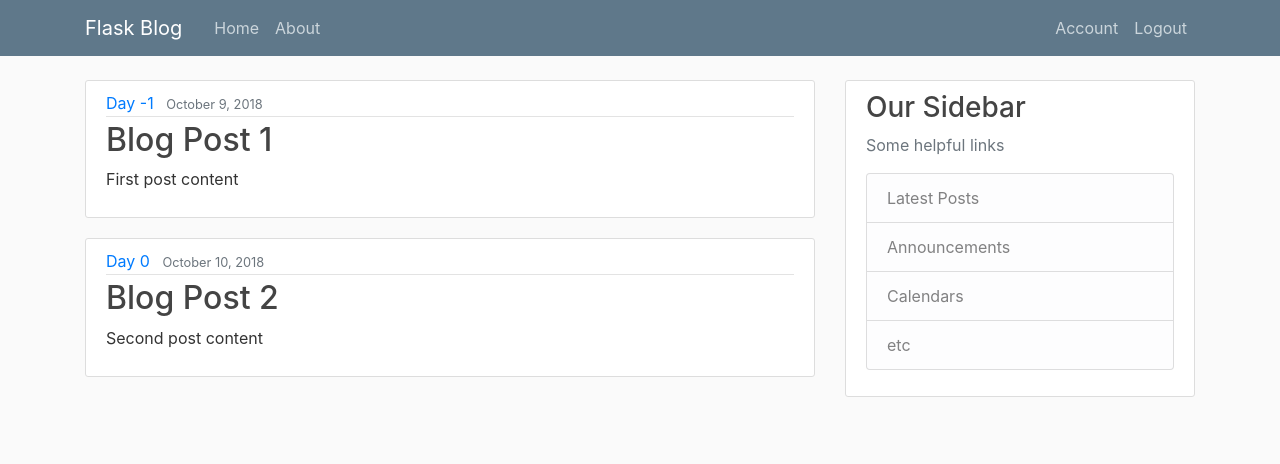
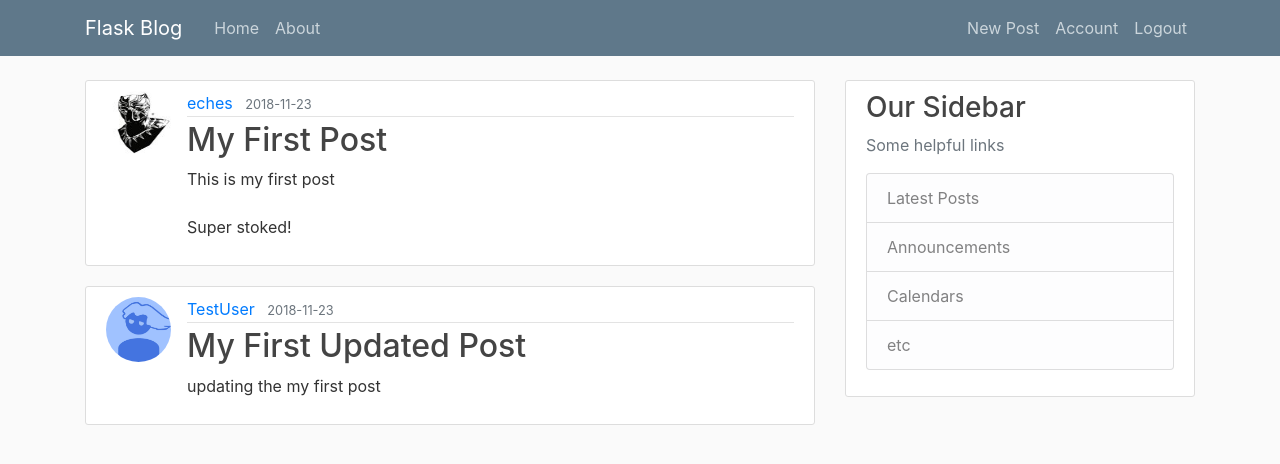
Before and after one commit to echesoni/100-days-of-coding-blog, a Flask app: page / in a window 1280 px wide. Shown: the top 464 px of the page. Run offline with Flask 2, Linux system fonts and the light colour scheme; a user stored in the database is signed in; data comes from the database, SQL or seed files in the repository; both versions use the stored data as it was after the commit; some libraries are stand-ins or nearby versions.

Commit message:
added update and delete for post

```diff
--- a/flaskblog/routes.py
+++ b/flaskblog/routes.py
@@ -1,30 +1,31 @@
 import os
 import secrets
 from PIL import Image
-from flask import render_template, url_for, flash, redirect, request
+from flask import render_template, url_for, flash, redirect, request, abort
 from flaskblog import app, db, bcrypt
-from flaskblog.forms import RegistrationForm, LoginForm, UpdateAccountForm
+from flaskblog.forms import RegistrationForm, LoginForm, UpdateAccountForm, PostForm
 from flaskblog.models import User, Post
 from flask_login import login_user, current_user, logout_user, login_required
 
-posts = [
-    {
-        'day': 'Day -1',
-        'title': 'Blog Post 1',
-        'content': 'First post content',
-        'date_posted': 'October 9, 2018'
-    },
-    {
-        'day': 'Day 0',
-        'title': 'Blog Post 2',
-        'content': 'Second post content',
-        'date_posted': 'October 10, 2018'
-    }
-]
+# posts = [
+#     {
+#         'day': 'Day -1',
+#         'title': 'Blog Post 1',
+#         'content': 'First post content',
+#         'date_posted': 'October 9, 2018'
+#     },
+#     {
+#         'day': 'Day 0',
+#         'title': 'Blog Post 2',
+#         'content': 'Second post content',
+#         'date_posted': 'October 10, 2018'
+#     }
+# ]
 
 @app.route("/")
 @app.route("/home")
 def home():
+    posts = Post.query.all()
     return render_template('home.html', posts=posts)
 
 @app.route("/about")
@@ -101,3 +102,55 @@ def account():
     image_file = url_for('static', filename='profile_pics/' + current_user.image_file)
     return render_template('account.html', title='Account',
                            image_file=image_file, form=form)
+
+
+@app.route("/post/new", methods=['GET', 'POST'])
+@login_required
+def new_post():
+    form = PostForm()
+    if form.validate_on_submit():
+        post = Post(title=form.title.data, content=form.content.data, author=current_user)
+        db.session.add(post)
+        db.session.commit()
+        flash('Your post has been created!', 'success')
+        return redirect(url_for('home'))
+    return render_template('create_post.html', title='New Post',
+                           form=form, legend='New Post')
+
+
+@app.route("/post/<int:post_id>")
+def post(post_id):
+    post = Post.query.get_or_404(post_id)
+    return render_template('post.html', title=post.title, post=post)
+
+
+@app.route("/post/<int:post_id>/update", methods=['GET', 'POST'])
+@login_required
+def update_post(post_id):
+    post = Post.query.get_or_404(post_id)
+    if post.author != current_user:
+        abort(403)
+    form = PostForm()
+    if form.validate_on_submit():
+        post.title = form.title.data
+        post.content = form.content.data
+        db.session.commit()
+        flash('Your post has been updated', 'success')
+        return redirect(url_for('post', post_id= post.id))
+    elif request.method == 'GET':
+        form.title.data = post.title
+        form.content.data = post.content
+    return render_template('create_post.html', title='Update Post',
+                           form=form, legend='Update Post')
+
+
+@app.route("/post/<int:post_id>/delete", methods=['POST'])
+@login_required
+def delete_post(post_id):
+    post = Post.query.get_or_404(post_id)
+    if post.author != current_user:
+        abort(403)
+    db.session.delete(post)
+    db.session.commit()
+    flash('Your post has been deleted!', 'success')
+    return redirect(url_for('home'))
--- a/flaskblog/templates/home.html
+++ b/flaskblog/templates/home.html
@@ -2,12 +2,13 @@
 {% block content %}
   {% for post in posts %}
     <article class="media content-section">
+      <img class="rounded-circle article-img" src="{{ url_for('static', filename="profile_pics/" + post.author.image_file) }}" alt="">
       <div class="media-body">
         <div class="article-metadata">
-        <a class="mr-2" href="#">{{ post.day }}</a>
-        <small class="text-muted">{{ post.date_posted }}</small>
+          <a class="mr-2" href="#">{{ post.author.username }}</a>
+          <small class="text-muted">{{ post.date_posted.strftime('%Y-%m-%d') }}</small>
         </div>
-      <h2><a class="article-title" href="#">{{ post.title }}</a></h2>
+        <h2><a class="article-title" href="{{ url_for('post', post_id=post.id) }}">{{ post.title }}</a></h2>
         <p class="article-content">{{ post.content }}</p>
       </div>
     </article>
--- a/flaskblog/templates/layout.html
+++ b/flaskblog/templates/layout.html
@@ -30,6 +30,7 @@
           <!-- Navbar Right Side -->
           <div class="navbar-nav">
             {% if current_user.is_authenticated %}
+              <a class="nav-item nav-link" href="{{ url_for('new_post') }}">New Post</a>
               <a class="nav-item nav-link" href="{{ url_for('account') }}">Account</a>
               <a class="nav-item nav-link" href="{{ url_for('logout') }}">Logout</a>
             {% else %}
```
Also changed, not shown: flaskblog/forms.py (+6 -1 lines), flaskblog/templates/create_post.html (added, +41 -0 lines), flaskblog/templates/post.html (added, +39 -0 lines), flaskblog/site.db. Lines whose indentation alone changed are shown as unchanged.
